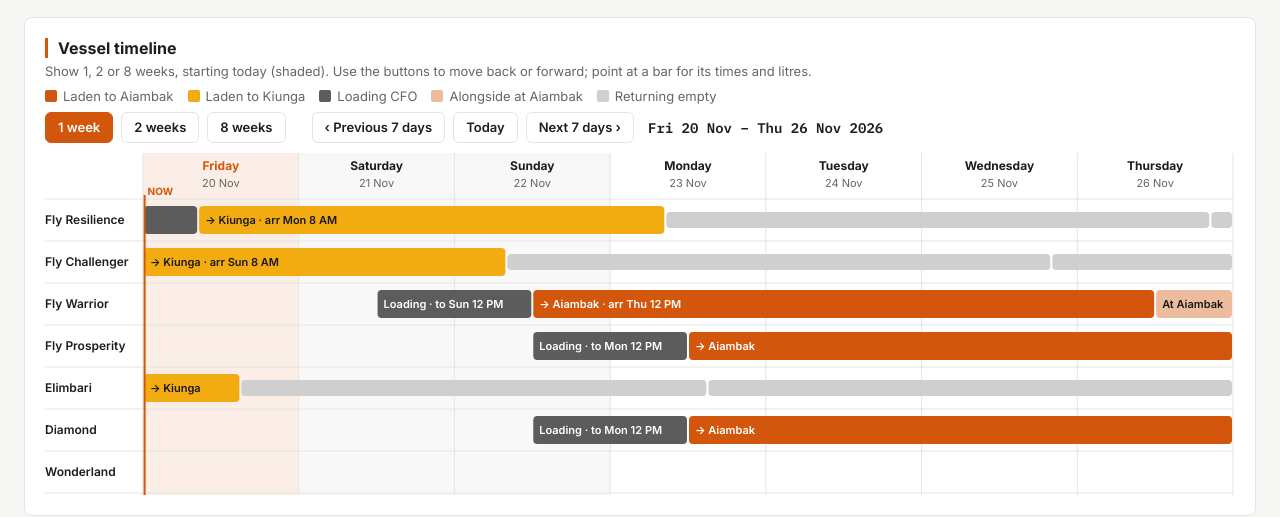
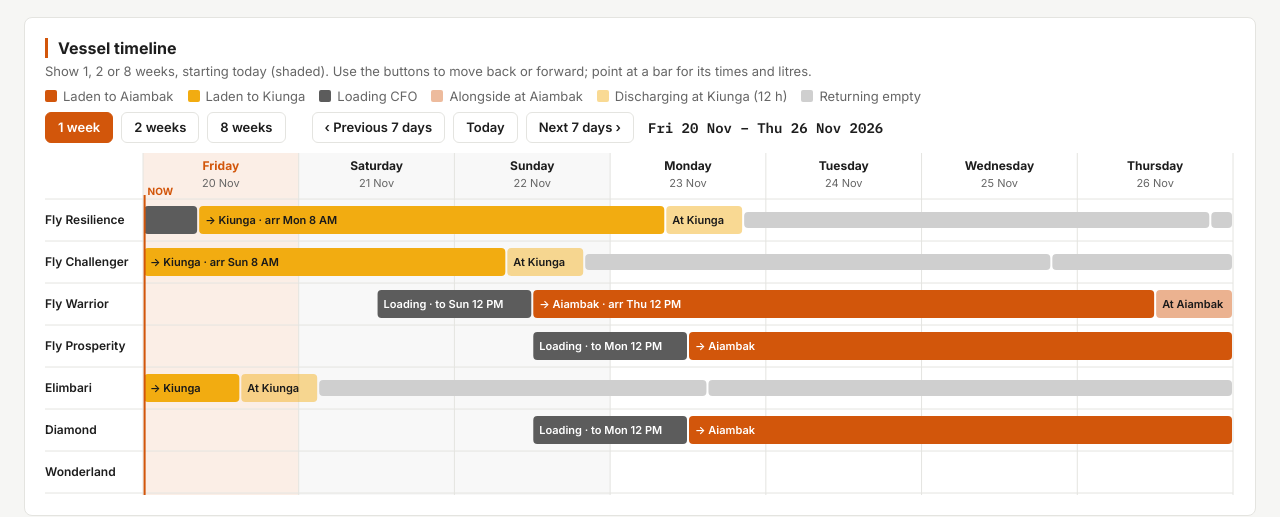
Before and after one commit to myles-rowcliff/CFO---VESSEL-ROAD---SCHEDULE, a plain HTML site: page docs/index.html in a window 1280 px wide. Shown: the part 466-983 px from the top of the page. Drawn offline with Linux system fonts and the light colour scheme.

Commit message:
Overview timeline: show 12 h discharging at Kiunga
Co-Authored-By: Claude Opus 5.5 <noreply@anthropic.com>
Claude-Session: https://claude.ai/code/session_01CdUBzg6zo3jXx2k4t7boUp

```diff
--- a/docs/index.html
+++ b/docs/index.html
@@ -146,7 +146,7 @@ details summary { cursor: pointer; font-weight: 600; color: var(--oktl-accent);
 <section id="timeline" class="cfo-card cfo-page" data-with="kpis">
 <h2>Vessel timeline</h2>
 <p class="cfo-sub">Show 1, 2 or 8 weeks, starting today (shaded). Use the buttons to move back or forward; point at a bar for its times and litres.</p>
-<div class="cfo-legend"><span><i class="cfo-sw" data-swatch="0"></i>Laden to Aiambak</span><span><i class="cfo-sw" data-swatch="1"></i>Laden to Kiunga</span><span><i class="cfo-sw" data-swatch="2"></i>Loading CFO</span><span><i class="cfo-sw" style="background:#d2560b;opacity:.4"></i>Alongside at Aiambak</span><span><i class="cfo-sw" data-swatch="m"></i>Returning empty</span></div>
+<div class="cfo-legend"><span><i class="cfo-sw" data-swatch="0"></i>Laden to Aiambak</span><span><i class="cfo-sw" data-swatch="1"></i>Laden to Kiunga</span><span><i class="cfo-sw" data-swatch="2"></i>Loading CFO</span><span><i class="cfo-sw" style="background:#d2560b;opacity:.4"></i>Alongside at Aiambak</span><span><i class="cfo-sw" style="background:#f2ac11;opacity:.45"></i>Discharging at Kiunga (12 h)</span><span><i class="cfo-sw" data-swatch="m"></i>Returning empty</span></div>
 <div class="cfo-chart" data-draw="week" style="min-height:360px"></div>
 </section>
 <section id="kweeks" class="cfo-card cfo-page" data-with="kpis">
@@ -439,11 +439,13 @@ dash.draw('week', {
       if (/one-off trip from Aiambak/.test(d['Loaded from'] || '')) add(d.Vessel, 'empty', iso(d3.timeHour.offset(parseT(d['Load start']), -96)), d['Load start'], 'Aiambak → POM (empty, one-off trip)', '→ POM', null);
       add(d.Vessel, 'load', d['Load start'], d.Depart, (d['Loaded at'] === 'POM' ? 'Loading at POM' : 'Loading from ' + (d['Loaded from'] || '')), 'Loading', d['CFO (L)']);
       add(d.Vessel, 'ladenK', d.Depart, d['ETA Kiunga'], (d['Loaded at'] === 'POM' ? 'POM' : 'Aiambak') + ' → Kiunga', '→ Kiunga', d['CFO (L)']);
+      const dk = iso(d3.timeHour.offset(parseT(d['ETA Kiunga']), 12));  // 12 h discharging at Kiunga
+      add(d.Vessel, 'disK', d['ETA Kiunga'], dk, 'Discharging at Kiunga (12 h)', 'At Kiunga', d['CFO (L)']);
       if (/back to POM/.test(d['Loaded from'] || '')) {  // one-off Fly run to Kiunga: last column is ETA POM, Aiambak → POM is 4 days
         const aa = d3.timeHour.offset(parseT(d['ETA Aiambak (return)']), -96);
-        add(d.Vessel, 'empty', d['ETA Kiunga'], iso(aa), 'Kiunga → Aiambak (empty)', '→ Aiambak', null);
+        add(d.Vessel, 'empty', dk, iso(aa), 'Kiunga → Aiambak (empty)', '→ Aiambak', null);
         add(d.Vessel, 'empty', iso(aa), d['ETA Aiambak (return)'], 'Aiambak → POM (empty)', '→ POM', null);
-      } else add(d.Vessel, 'empty', d['ETA Kiunga'], d['ETA Aiambak (return)'], 'Kiunga → Aiambak (empty)', '→ Aiambak', null);
+      } else add(d.Vessel, 'empty', dk, d['ETA Aiambak (return)'], 'Kiunga → Aiambak (empty)', '→ Aiambak', null);
     });
     st.box.replaceChildren();
     if (!segs.length) { st.box.textContent = 'No voyages in the schedule'; return; }
@@ -473,12 +475,12 @@ dash.draw('week', {
     cols.selectAll('text.dd').data(labDays).join('text').attr('class', 'dd').attr('x', (d) => x(d) + lwid / 2).attr('y', 34).attr('text-anchor', 'middle').text((d) => d3.timeFormat(narrow ? '%-d/%-m' : '%-d %b')(d));
     svg.append('g').selectAll('line').data(days.concat([w1])).join('line').attr('x1', (d) => x(d)).attr('x2', (d) => x(d)).attr('y1', 0).attr('y2', H).style('stroke', 'var(--color-border-line)');
     svg.append('g').selectAll('line').data(d3.range(lanes.length + 1)).join('line').attr('x1', 0).attr('x2', W - R).attr('y1', (i) => hdr + i * rowH).attr('y2', (i) => hdr + i * rowH).style('stroke', 'var(--color-border-line)');
-    const col = {ladenA: OKTL[0], ladenK: OKTL[1], load: OKTL[2], along: OKTL[0], empty: 'var(--cds-chart-muted)'};
-    const ink = {ladenA: '#fff', ladenK: '#1a1a1a', load: '#fff', along: '#1a1a1a', empty: 'var(--color-fg)'};
+    const col = {ladenA: OKTL[0], ladenK: OKTL[1], load: OKTL[2], along: OKTL[0], disK: OKTL[1], empty: 'var(--cds-chart-muted)'};
+    const ink = {ladenA: '#fff', ladenK: '#1a1a1a', load: '#fff', along: '#1a1a1a', disK: '#1a1a1a', empty: 'var(--color-fg)'};
     const vis = segs.filter((s) => s.e > w0 && s.s < w1).map((s) => Object.assign({}, s, {x0: x(s.s < w0 ? w0 : s.s), x1: x(s.e > w1 ? w1 : s.e)}));
     const tip = document.createElement('div'); tip.className = 'cfo-tip'; tip.style.display = 'none'; st.box.appendChild(tip);
     const g = svg.append('g').selectAll('g').data(vis).join('g');
-    g.append('rect').attr('x', (s) => s.x0 + 1).attr('width', (s) => Math.max(2, s.x1 - s.x0 - 2)).attr('y', (s) => y(s.lane) + (s.kind === 'empty' ? 13 : 7)).attr('height', (s) => (s.kind === 'empty' ? rowH - 26 : rowH - 14)).attr('rx', 4).style('fill', (s) => col[s.kind]).style('opacity', (s) => (s.kind === 'along' ? 0.4 : 1));
+    g.append('rect').attr('x', (s) => s.x0 + 1).attr('width', (s) => Math.max(2, s.x1 - s.x0 - 2)).attr('y', (s) => y(s.lane) + (s.kind === 'empty' ? 13 : 7)).attr('height', (s) => (s.kind === 'empty' ? rowH - 26 : rowH - 14)).attr('rx', 4).style('fill', (s) => col[s.kind]).style('opacity', (s) => (s.kind === 'along' || s.kind === 'disK' ? 0.45 : 1));
     g.filter((s) => s.x1 - s.x0 >= 58 && s.kind !== 'empty').append('text').attr('x', (s) => s.x0 + 7).attr('y', (s) => y(s.lane) + rowH / 2 + 4).style('fill', (s) => ink[s.kind]).style('font-size', '11px').style('font-weight', 600)
       .text((s) => s.short + (s.x1 - s.x0 >= 130 && s.e <= w1 ? ' · ' + d3.timeFormat(s.kind === 'ladenA' || s.kind === 'ladenK' ? 'arr %a %-I %p' : 'to %a %-I %p')(s.e) : ''));
     g.append('rect').attr('x', (s) => s.x0).attr('width', (s) => Math.max(4, s.x1 - s.x0)).attr('y', (s) => y(s.lane)).attr('height', rowH).style('fill', 'transparent')
```
